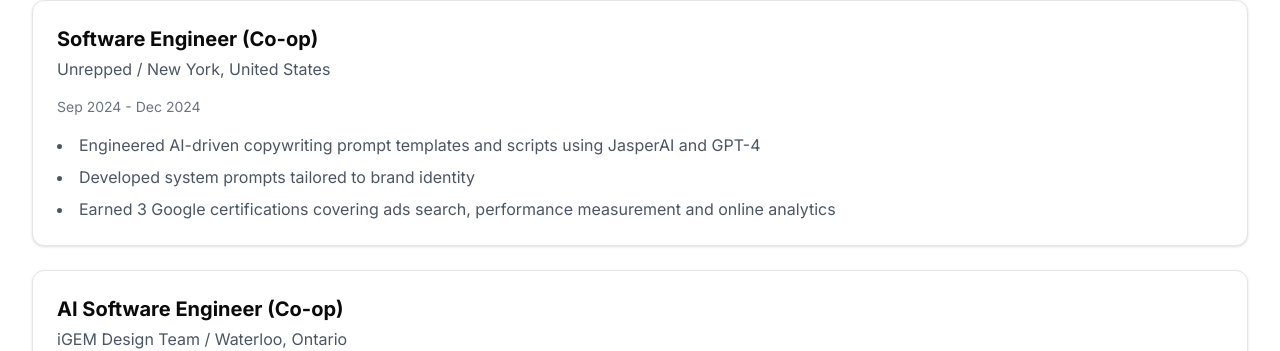
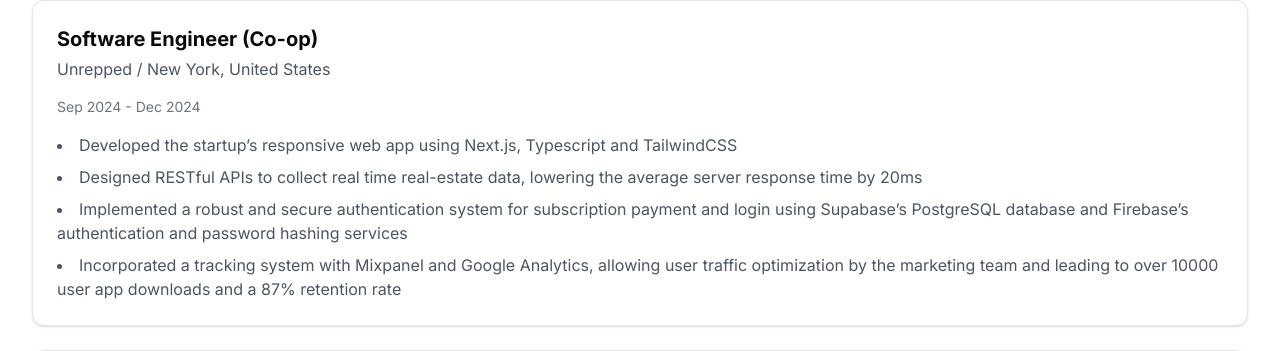
Before and after one commit to pghiasia/personal-website, a Next.js app: page / in a window 1280 px wide. Shown: the part 1480-1831 px from the top of the page. Built offline with nearby package versions, Linux system fonts and the light colour scheme.

Commit message:
changed experience

```diff
--- a/app/page.tsx
+++ b/app/page.tsx
@@ -30,7 +30,7 @@
                   <span className="sr-only">LinkedIn</span>
                 </Button>
               </a>
-              <a href="https://drive.google.com/file/d/1ibdS4qZXalrJ8yDHGyjxblcgFnWbC-Vi/view?usp=sharing" target="_blank" rel="noopener noreferrer">
+              <a href="https://drive.google.com/file/d/1zc7mZywR7rNrIdGzA5O2LMTcTONZpTnh/view?usp=sharing" target="_blank" rel="noopener noreferrer">
                 <Button variant="outline" size="icon">
                   <FileText className="h-5 w-5" />
                   <span className="sr-only">Resume</span>
--- a/components/experience-section.tsx
+++ b/components/experience-section.tsx
@@ -16,9 +16,10 @@
             location="New York, United States"
             date="Sep 2024 - Dec 2024"
             points={[
-              "Engineered AI-driven copywriting prompt templates and scripts using JasperAI and GPT-4",
-              "Developed system prompts tailored to brand identity",
-              "Earned 3 Google certifications covering ads search, performance measurement and online analytics",
+              "Developed the startup’s responsive web app using Next.js, Typescript and TailwindCSS",
+              "Designed RESTful APIs to collect real time real-estate data, lowering the average server response time by 20ms",
+              "Implemented a robust and secure authentication system for subscription payment and login using Supabase’s PostgreSQL database and Firebase’s authentication and password hashing services",
+              "Incorporated a tracking system with Mixpanel and Google Analytics, allowing user traffic optimization by the marketing team and leading to over 10000 user app downloads and a 87% retention rate"
             ]}
           />
           <ExperienceCard
```
Also changed, not shown: 1 other file (tests, documents, lock files or other folders).
